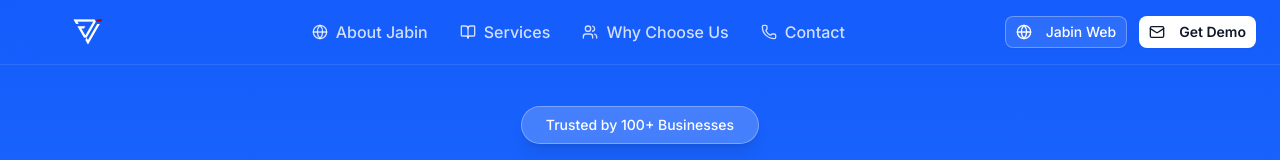
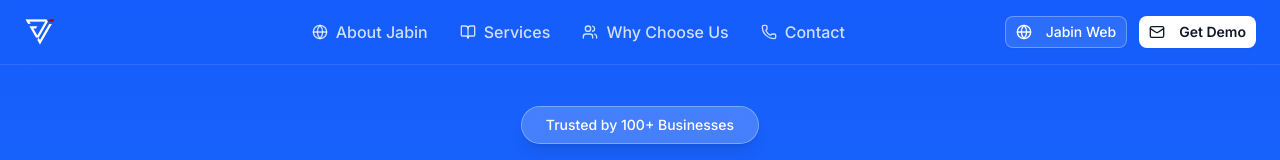
Before and after one commit to Jabin-International/jabin, a Next.js app: page / in a window 1280 px wide. Shown: the top 160 px of the page. Built offline with nearby package versions, Linux system fonts and the light colour scheme.

Commit message:
first commit

```diff
--- a/components/Footer.tsx
+++ b/components/Footer.tsx
@@ -38,7 +38,7 @@ export default function Footer() {
                   src="/jabin_logo_light.png"
                   alt="Jabin International Logo"
                   fill
-                  className="object-contain"
+                  className="object-contain object-left"
                 />
               </div>
             </div>
--- a/components/Header.tsx
+++ b/components/Header.tsx
@@ -50,7 +50,7 @@ export default function Header() {
                 src={isScrolled ? "/jabin_logo_dark.svg" : "/jabin_logo_light.png"}
                 alt="Jabin International Logo"
                 fill
-                className="object-contain"
+                className="object-contain object-left"
               />
             </div>
           </Link>
```
